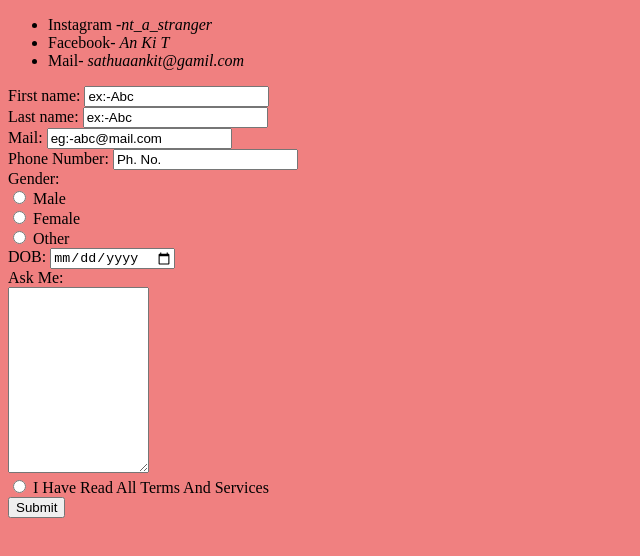
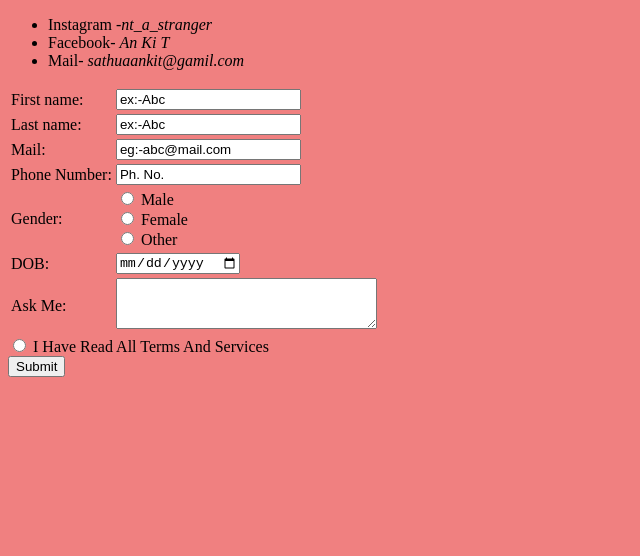
Before and after one commit to ankitanukalpa/MyCV, a plain HTML site: page contacts.html in a window 1280 px wide. Shown: the whole page, without its empty margins (0-640 px from the left). Drawn offline with Linux system fonts and the light colour scheme.

Commit message:
Update contacts.html

```diff
--- a/contacts.html
+++ b/contacts.html
@@ -1,39 +1,58 @@
 <!DOCTYPE html>
 <html lang="en" dir="ltr">
+
 <head>
   <meta charset="utf-8">
   <title>My Contacts</title>
 </head>
+
 <body style="background-color: lightcoral">
   <ul>
     <li>Instagram -<em>nt_a_stranger</em></li>
     <li>Facebook- <em>An Ki T</em></li>
     <li>Mail- <em>sathuaankit@gamil.com</em> </li>
   </ul>
-    <form  action="mailto:sathuaankit@gmail.com" method="post" enctype="text/plain">
-    <label for="fname">First name:</label>
-    <input type="text" id="fname" name="fname" value="ex:-Abc"><br>
-    <label for="lname">Last name:</label>
-    <input type="text" id="lname" name="lname"value="ex:-Abc"><br>
-    <label for="">Mail:</label>
-    <input type="email" name="" value="eg:-abc@mail.com"><br>
-    <label for="COntact No.">Phone Number:</label>
-    <input type="Contact Number" name="Phone" value="Ph. No."><br>
-    <label for="">Gender:</label><br>
-    <input type="radio" id="male" name="gender" value="male">
+  <form action="mailto:sathuaankit@gmail.com" method="post" enctype="text/plain">
+    <table>
+      <tr>
+        <td><label for="fname">First name:</label></td>
+        <td><input type="text" id="fname" name="fname" value="ex:-Abc"><br></td>
+      </tr>
+      <tr>
+        <td><label for="lname">Last name:</label></td>
+        <td> <input type="text" id="lname" name="lname" value="ex:-Abc"><br></td>
+      </tr>
+      <tr>
+        <td><label for="">Mail:</label></td>
+        <td><input type="email" name="" value="eg:-abc@mail.com"><br></td>
+      </tr>
+      <tr>
+        <td><label for="COntact No.">Phone Number:</label></td>
+        <td><input type="Contact Number" name="Phone" value="Ph. No."><br></td>
+      </tr>
+      <tr>
+        <td> <label for="">Gender:</label><br></td>
+        <td> <input type="radio" id="male" name="gender" value="male">
           <label for="male">Male</label><br>
           <input type="radio" id="female" name="gender" value="female">
           <label for="female">Female</label><br>
           <input type="radio" id="other" name="gender" value="other">
           <label for="other">Other</label><br>
-    <label for="">DOB:</label>
-    <input type="date" name="" value=""><br>
-    <label for="">Ask Me:</label><br>
-    <textarea name="Type here" rows="12" cols="15"></textarea><br>
-
+        </td>
+      </tr>
+      <tr>
+        <td><label for="">DOB:</label></td>
+        <td> <input type="date" name="" value=""><br></td>
+      </tr>
+      <tr>
+        <td> <label for="">Ask Me:</label><br></td>
+        <td> <textarea name="Type here" rows="3" cols="30"></textarea><br></td>
+      </tr>
+    </table>
     <input type="radio" name="" value="">
     <label for="">I Have Read All Terms And Services</label><br>
     <input type="submit" name="" value="Submit">
   </form>
 </body>
+
 </html>
```
Lines whose indentation alone changed are shown as unchanged.
